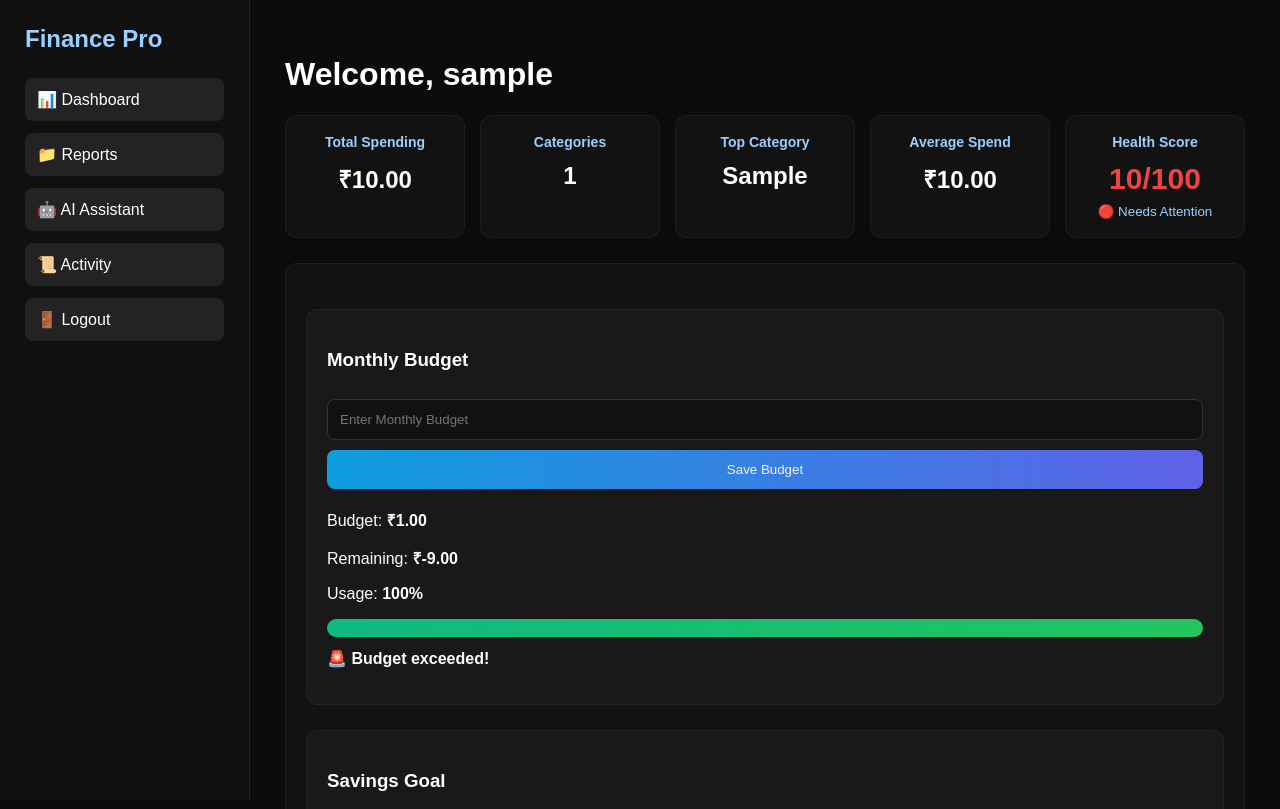
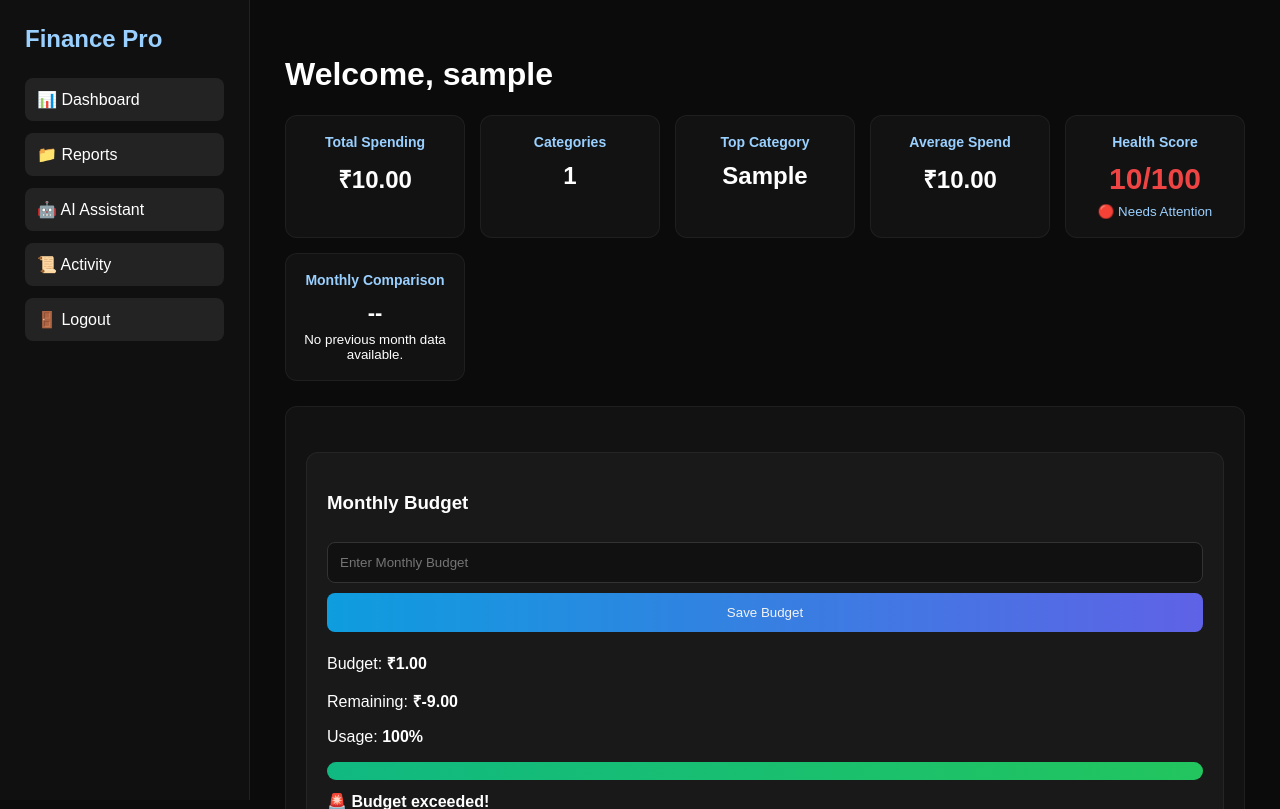
Before and after one commit to OMni-Uni-CoDe/financial_assistant_pro, a Flask app: page /dashboard in a window 1280 px wide. Shown: the top 809 px of the page. Run offline with Flask 3, Linux system fonts and the light colour scheme; a user stored in the database is signed in; tables that the repository leaves empty hold one stand-in row (values such as "Sample post"); data that the repository does not hold is empty.

Commit message:
Add Monthly Comparison

```diff
--- a/static/dashboard.js
+++ b/static/dashboard.js
@@ -769,6 +769,62 @@ document.addEventListener("DOMContentLoaded", () => {
     }
 
     // =========================
+    // Monthly Comparison
+    // =========================
+
+    window.loadMonthlyComparison =
+        async function () {
+
+            try {
+
+                const response =
+                    await fetch(
+                        "/get_monthly_comparison"
+                    );
+
+                const data =
+                    await response.json();
+
+                if (data.comparison) {
+
+                    document.getElementById(
+                        "comparisonValue"
+                    ).innerText =
+                        "--";
+
+                    document.getElementById(
+                        "comparisonTrend"
+                    ).innerText =
+                        data.comparison;
+
+                    return;
+
+                }
+
+                document.getElementById(
+                    "comparisonValue"
+                ).innerText =
+                    `₹${data.current_month}`;
+
+                document.getElementById(
+                    "comparisonTrend"
+                ).innerText =
+                    data.trend;
+
+            }
+
+            catch (err) {
+
+                console.error(
+                    "Comparison error:",
+                    err
+                );
+
+            }
+
+        };
+
+    // =========================
     // Savings Goal
     // =========================
 
@@ -947,4 +1003,5 @@ document.addEventListener("DOMContentLoaded", () => {
     loadRecommendations();
     loadHealthScore();
     loadGoal();
+    loadMonthlyComparison();
 });
--- a/static/style.css
+++ b/static/style.css
@@ -359,3 +359,17 @@ canvas {
     font-size: 14px;
     color: #94a3b8;
 }
+
+/* =====================
+   Monthly Comparison
+===================== */
+
+#comparisonValue {
+    font-size: 22px;
+    font-weight: bold;
+}
+
+#comparisonTrend {
+    display: block;
+    margin-top: 6px;
+}
--- a/templates/dashboard.html
+++ b/templates/dashboard.html
@@ -57,6 +57,20 @@
                     <p id="healthScore">--</p>
 
                     <small id="healthRating">
+                        Loading...
+                    </small>
+
+                </div>
+
+                <div class="stat-card">
+
+                    <h4>Monthly Comparison</h4>
+
+                    <p id="comparisonValue">
+                        --
+                    </p>
+
+                    <small id="comparisonTrend">
                         Loading...
                     </small>
 
```
